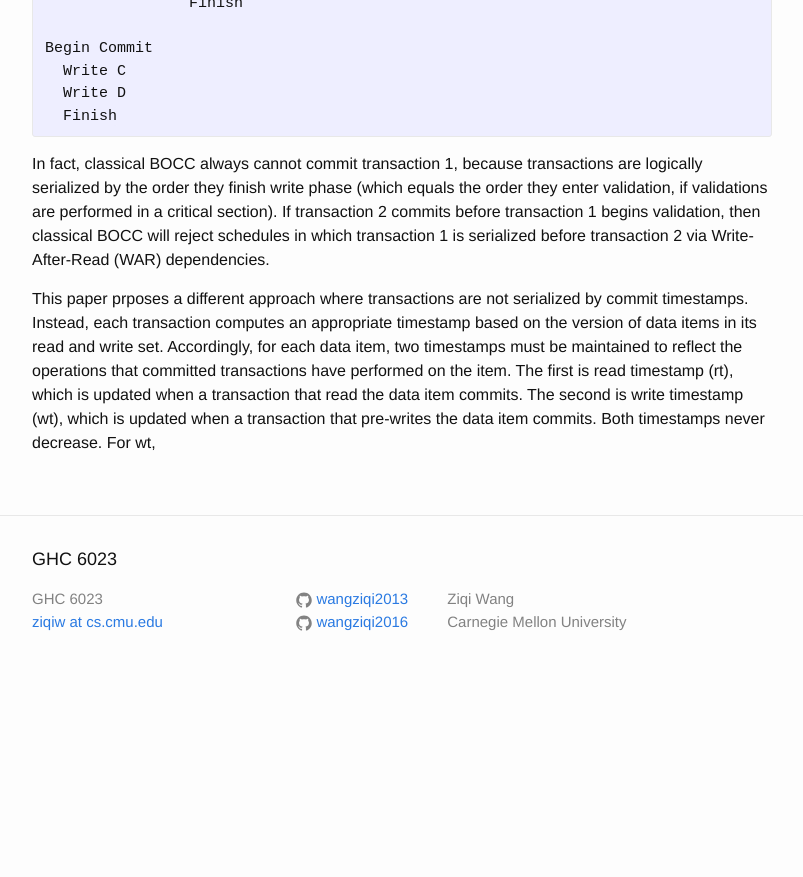
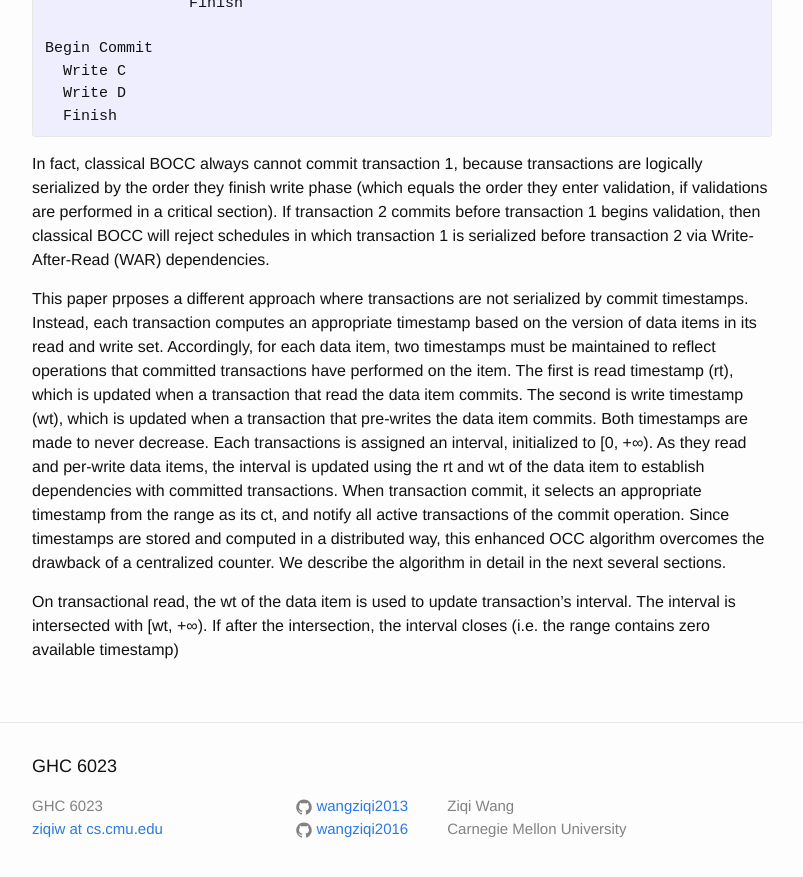
Before and after one commit to wangziqi2013/wangziqi2013.github.io, a Jekyll site: the page built from _posts/2018-04-07-Concurrent-Certifications-by-Intervals-of-ts-in-distributed-dbms.markdown, in a window 1280 px wide and 900 px high, scrolled down 2203 px. Shown: the top 877 px of the window, without its empty margins (238-1041 px from the left). Built offline with Jekyll 4.4.1, drawn with Linux system fonts in a browser that asks for light colours; before the commit the page ends 2896 px from its top, so only the background shows below that.

Commit message:
Adding more

```diff
--- a/_posts/2018-04-07-Concurrent-Certifications-by-Intervals-of-ts-in-distributed-dbms.markdown
+++ b/_posts/2018-04-07-Concurrent-Certifications-by-Intervals-of-ts-in-distributed-dbms.markdown
@@ -99,7 +99,16 @@ serialized before transaction 2 via Write-After-Read (WAR) dependencies.
 This paper prposes a different approach where transactions are not serialized by commit timestamps.
 Instead, each transaction computes an appropriate timestamp based on the version of data items in
 its read and write set. Accordingly, for each data item, two timestamps must be maintained to reflect
-the operations that committed transactions have performed on the item. The first is read timestamp (rt),
+operations that committed transactions have performed on the item. The first is read timestamp (rt),
 which is updated when a transaction that read the data item commits. The second is write timestamp (wt),
-which is updated when a transaction that pre-writes the data item commits. Both timestamps never decrease.
-For wt,
+which is updated when a transaction that pre-writes the data item commits. Both timestamps are made to
+never decrease. Each transactions is assigned an interval, initialized to [0, +&infin;). As they read
+and per-write data items, the interval is updated using the rt and wt of the data item to establish dependencies
+with committed transactions. When transaction commit, it selects an appropriate timestamp from the range
+as its ct, and notify all active transactions of the commit operation. Since timestamps are stored and computed
+in a distributed way, this enhanced OCC algorithm overcomes the drawback of a centralized counter.
+We describe the algorithm in detail in the next several sections.
+
+On transactional read, the wt of the data item is used to update transaction's interval. The interval is
+intersected with [wt, +&infin;). If after the intersection, the interval closes (i.e. the range contains zero
+available timestamp)
```
